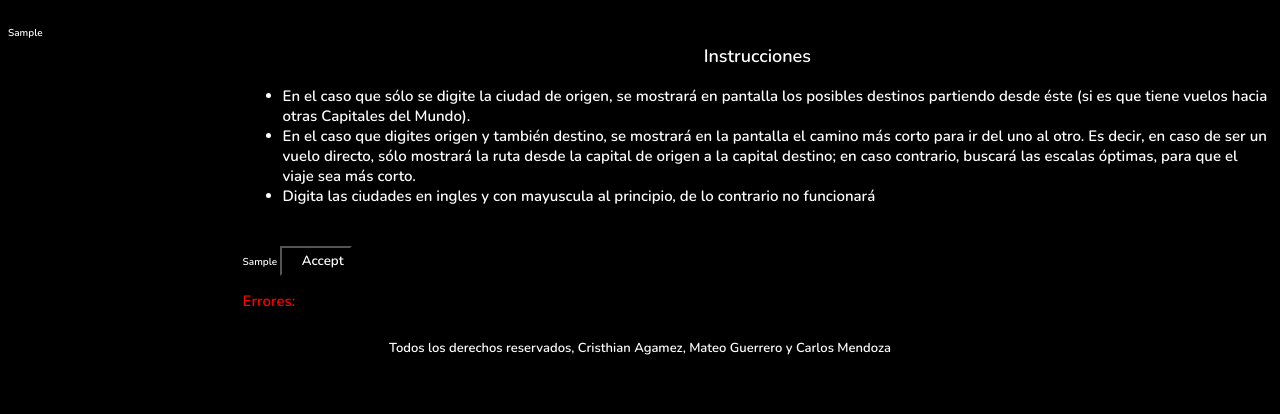
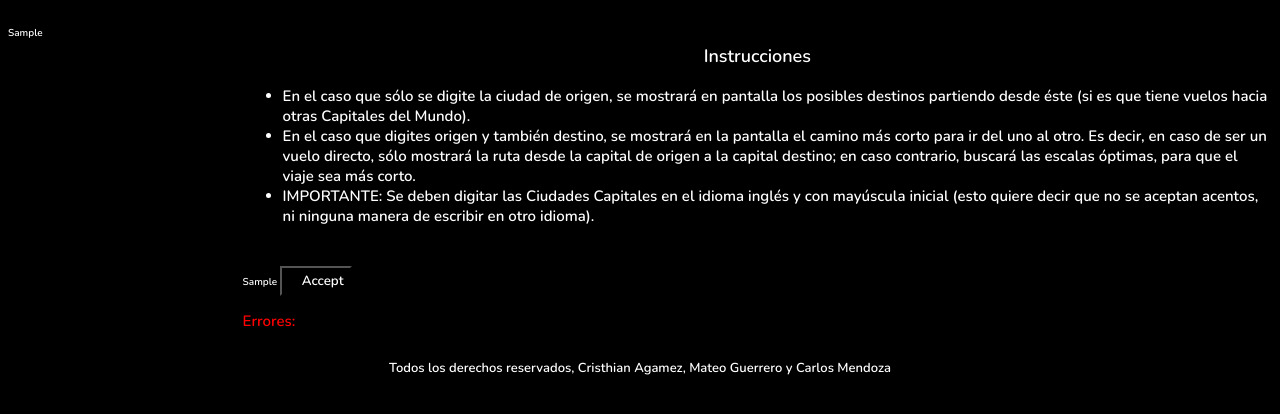
Before and after one commit to CristhianAC/Laboratorio2-CristhianAgamez-CarlosMendoza-MateoGuerrero, a Django app: template templates/sistema.html in a window 1280 px wide. Shown: the part 150-564 px from the top of the page. Run offline with Django 4.2, Linux system fonts and the light colour scheme; the template is opened without the code that fills it: most values are stand-ins (such as "Sample title", 1, 10 or a date in 2020).

Commit message:
Solucionado

```diff
--- a/templates/sistema.html
+++ b/templates/sistema.html
@@ -9,7 +9,7 @@
             </li>
         <li>En el caso que digites origen y también destino, se mostrará en la pantalla el camino más corto para ir del uno al otro. Es decir, en caso de ser un vuelo directo, sólo mostrará la ruta desde la capital de origen a la capital destino; en caso contrario, buscará las escalas óptimas, para que el viaje sea más corto.
         </li>
-        <li>Digita las ciudades en ingles y con mayuscula al principio, de lo contrario no funcionará</li>
+        <li>IMPORTANTE: Se deben digitar las Ciudades Capitales en el idioma inglés y con mayúscula inicial (esto quiere decir que no se aceptan acentos, ni ninguna manera de escribir en otro idioma).</li>
     </ul>
     {% csrf_token %}
     {{addCity.as_p}}
```
Also changed, not shown: grafoConMapa/views.py (+7 -4 lines).
